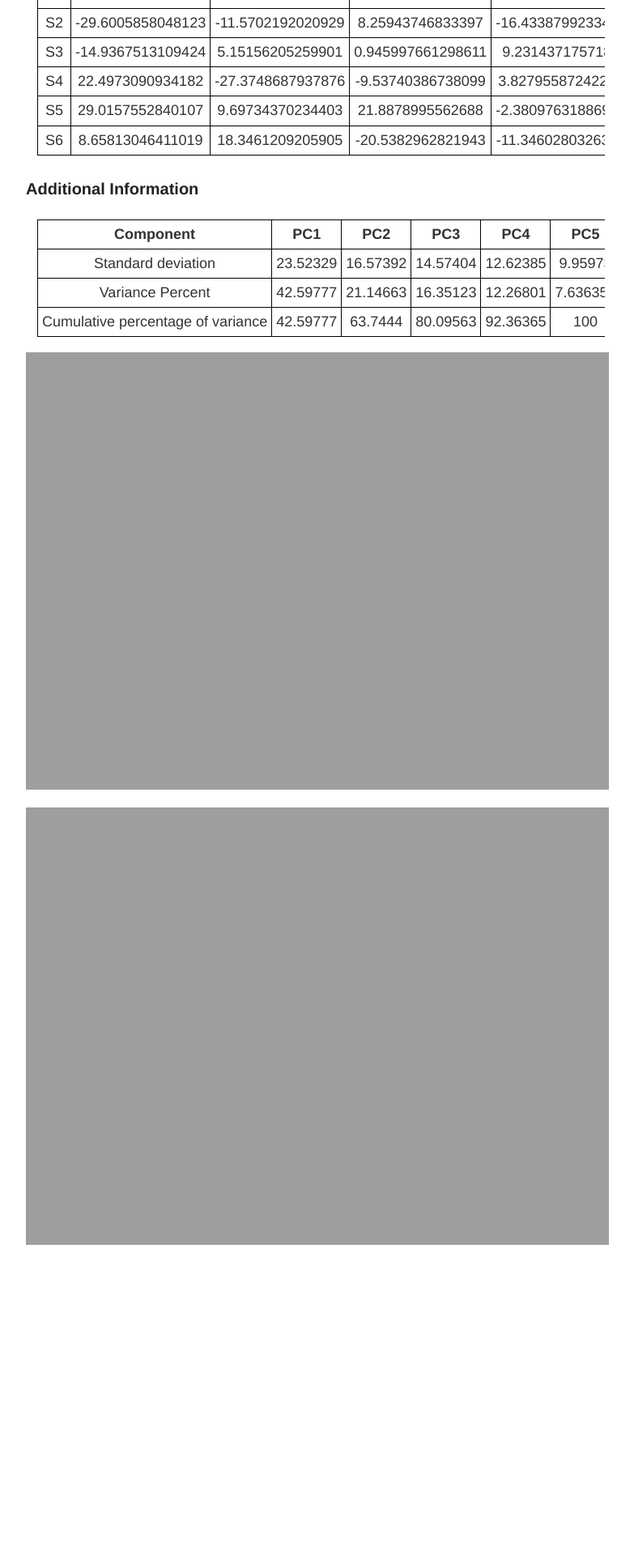
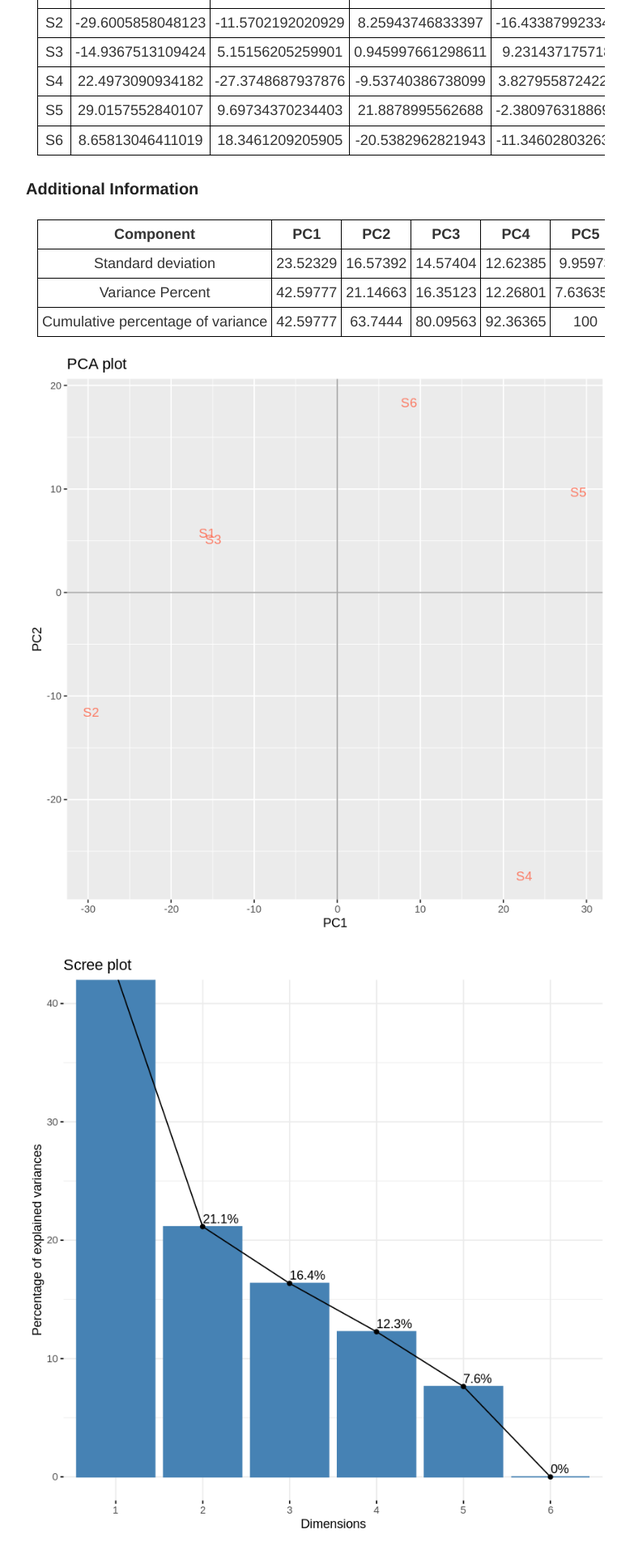
Before and after one commit to vanngocthuyla/vanngocthuyla.github.io, a Jekyll site: the page built from posts/ML/PCA.md, in a window 1280 px wide. Shown: the part 955-2875 px from the top of the page at 81% size, without its empty margins (248-1031 px from the left). Built offline with Jekyll 4.4.1, drawn with Linux system fonts in a browser that asks for light colours; our own code applies the rules of GitHub Pages for plain Markdown files; before the commit the page ends 2515 px from its top, so only the background shows below that.

Commit message:
Update PCA.md

```diff
--- a/posts/ML/PCA.md
+++ b/posts/ML/PCA.md
@@ -33,6 +33,6 @@
 |Variance Percent|42.59777|21.14663|16.35123|12.26801|7.636353|7.348944e-29|
 |Cumulative percentage of variance|42.59777|63.7444|80.09563|92.36365|100|100|
 
-<img src='https://vanngocthuyla.github.io/images/omics/PCA_Plot.png' width="800">
+<img src='https://vanngocthuyla.github.io/images/ML/PCA_Plot.png' width="800">
 
-<img src='https://vanngocthuyla.github.io/images/omics/Scree_Plot.png' width="800">
+<img src='https://vanngocthuyla.github.io/images/ML/Scree_Plot.png' width="800">
```
